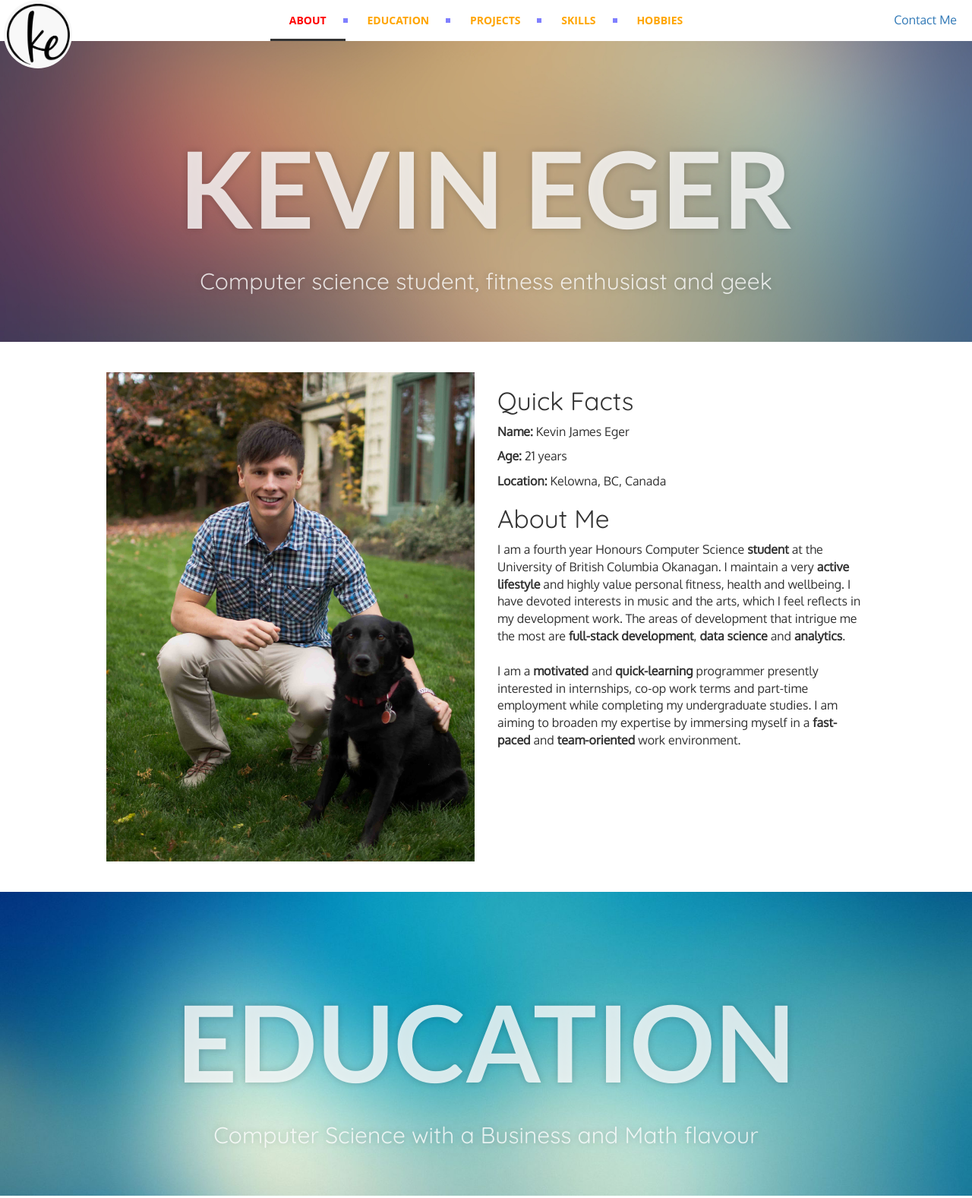
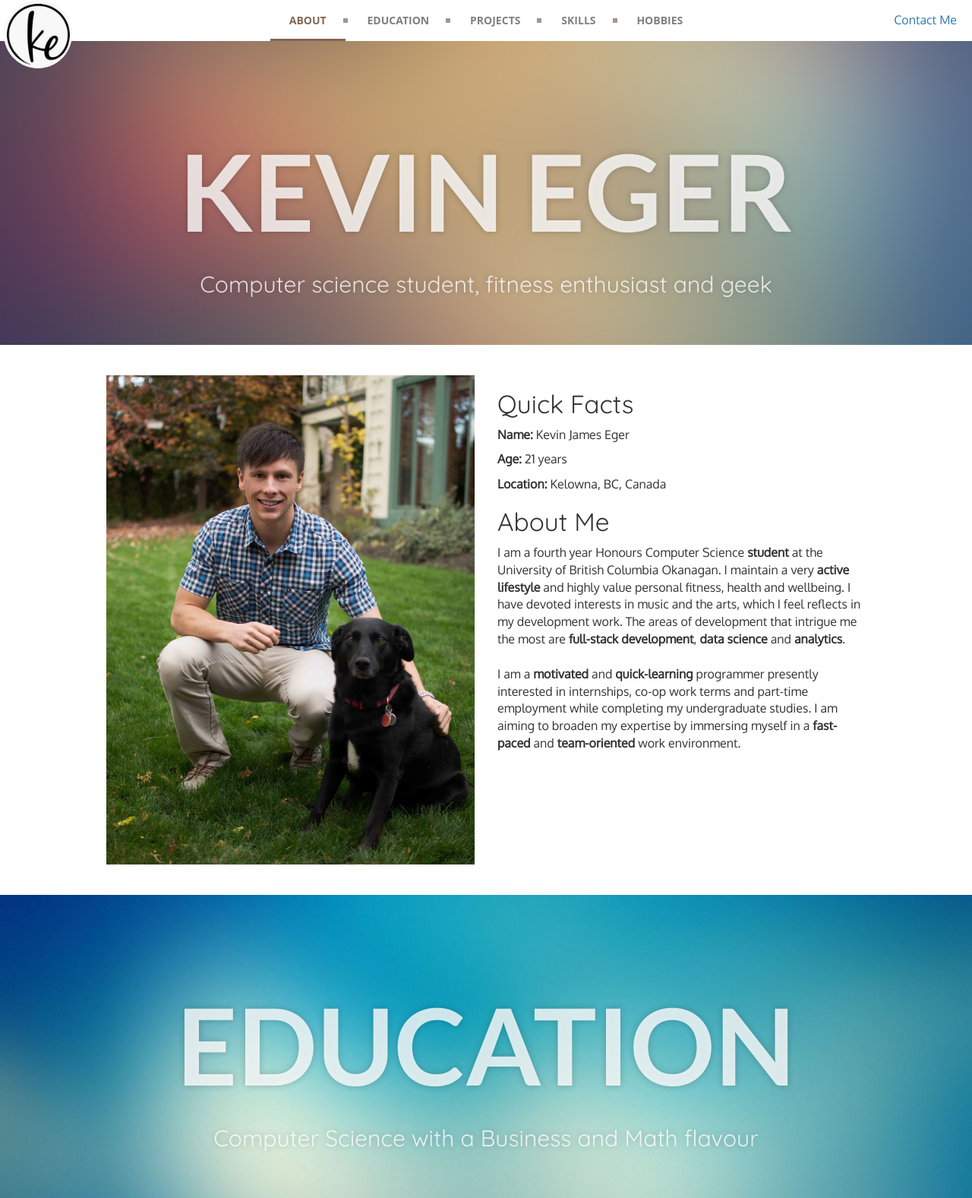
Before and after one commit to kevineger/portfolio, a PHP site: page / in a window 1280 px wide. Shown: the top 1577 px of the page at 76% size. Run offline with PHP 8.4, Linux system fonts and the light colour scheme; some libraries are stand-ins or nearby versions.

Commit message:
Styles new navbar

```diff
--- a/assets/css/nav.css
+++ b/assets/css/nav.css
@@ -32,7 +32,7 @@
   text-align: center;
 }
 #topnav ul li a {
-  color: orange;
+  color: gray;
   text-decoration: none;
   display: block;
   padding: 20px 25px;
@@ -50,6 +50,21 @@
 #topnav ul li a:hover {
   color: #333333;
 }
+#topnav ul li a.about:after, #topnav ul li a.about:before {
+  background: #816856;
+}
+#topnav ul li a.education:after, #topnav ul li a.education:before {
+  background: #0989B8;
+}
+#topnav ul li a.projects:after, #topnav ul li a.projects:before {
+  background: #7F2237;
+}
+#topnav ul li a.skills:after, #topnav ul li a.skills:before {
+  background: #743F2F;
+}
+#topnav ul li a.hobbies:after, #topnav ul li a.hobbies:before {
+  background: #599A5A;
+}
 #topnav ul li a:after {
   content: "";
   display: block;
@@ -58,8 +73,8 @@
   top: 24px;
   height: 6px;
   width: 6px;
-  background: blue;
-  opacity: .5;
+  background: black;
+  opacity: .7;
 }
 #topnav ul li a:before {
   content: "";
@@ -69,7 +84,7 @@
   bottom: 0;
   height: 3px;
   width: 0;
-  background: #333333;
+  background: red;
   -webkit-transition: width .25s;
   -moz-transition: width .25s;
   -ms-transition: width .25s;
@@ -82,6 +97,21 @@
 }
 #topnav ul li a.active {
   color: red;
+}
+#topnav ul li a.about.active {
+  color: #816856;
+}
+#topnav ul li a.education.active {
+  color: #0989B8;
+}
+#topnav ul li a.projects.active {
+  color: #7F2237;
+}
+#topnav ul li a.skills.active {
+  color: #743F2F;
+}
+#topnav ul li a.hobbies.active {
+  color: #599A5A;
 }
 #topnav ul li a.active:before {
   width: 100%;
--- a/content/about.html
+++ b/content/about.html
@@ -1,4 +1,4 @@
-<div id="aboutMe" class="wrapper active" style="padding-top:50px;">
+<div id="about" class="wrapper active" style="padding-top:34px;">
 	<section class="module parallax parallax-1">
 		<div class="content-container">
 			<h1>Kevin Eger</h1>
--- a/index.php
+++ b/index.php
@@ -27,7 +27,7 @@
 	      <link href='http://fonts.googleapis.com/css?family=Lato:400,700,900' rel='stylesheet' type='text/css'>
 	  </head>
 	  <body>
-	  	<a href="#aboutMe">
+	  	<a href="#about">
 	  		<div class="logo-container">
 	  			<img src="images/ke_logo.png" class="logo">
 	  		</div>
@@ -36,35 +36,10 @@
 	  		<div class="contact-container">
 	  			<a href="mailto:egerkevinjames@gmail.com"><p>Contact Me</p></a>
 	  		</div>
-	  	</a>
-
-	  	<!-- <nav class="navbar navbar-default navbar-fixed-top" role="navigation">
-	  		<div class="container-fluid">
-	  			Brand and toggle get grouped for better mobile display
-	  			<div class="navbar-header">
-	  				<button type="button" class="navbar-toggle collapsed" data-toggle="collapse" data-target="#bs-example-navbar-collapse-1">
-	  					<span class="sr-only">Toggle navigation</span>
-	  					<span class="icon-bar"></span>
-	  					<span class="icon-bar"></span>
-	  					<span class="icon-bar"></span>
-	  				</button>
-	  			</div>
-
-	  			<div class="collapse navbar-collapse" id="bs-example-navbar-collapse-1">
-	  				<ul class="nav navbar-nav">
-	  					<li><a href="#aboutMe" class="active">About Me</a></li>
-	  					<li><a href="#education">Education</a></li>
-	  					<li><a href="#projects">Projects</a></li>
-	  					<li><a href="#skills">My Skills</a> </li>
-	  					<li><a href="#hobbies">Hobbies</a></li>
-	  				</ul>
-	  			</div>
-	  		</div>
-	  	</nav> -->
-
+	  	</a>=
 	  	<nav id="topnav" class="navbar-fixed-top">
 	  		<ul>
-	  			<li><a href="#aboutMe" class="active">About</a></li>
+	  			<li><a href="#about" class="active">About</a></li>
 	  			<li><a href="#education">Education</a></li>
 	  			<li><a href="#projects">Projects</a></li>
 	  			<li><a href="#skills">Skills</a> </li>
@@ -90,6 +65,7 @@
 	  	<script type="text/javascript" src="https://code.jquery.com/jquery-2.1.4.min.js"></script>
 
 	  	<script type="text/javascript">
+	  		// Corret the active states of the navbar on scroll and click
 	  		var sections = $('.wrapper')
 	  		, nav = $('nav')
 	  		, nav_height = nav.outerHeight();
@@ -107,12 +83,31 @@
 
 	  					$(this).addClass('active');
 	  					nav.find('a[href="#'+$(this).attr('id')+'"]').addClass('active');
+
+	  					// Toggle the box separator colours depending on page
+	  					switch($(this).attr('id')){
+	  						case 'about':
+	  							nav.find('a').removeClass('education projects skills hobbies').addClass('about');
+	  							break;
+	  						case 'education':
+	  							nav.find('a').removeClass('about projects skills hobbies').addClass('education');
+	  							break;
+	  						case 'projects':
+	  							nav.find('a').removeClass('about education skills hobbies').addClass('projects');
+	  							break;
+	  						case 'skills':
+	  							nav.find('a').removeClass('about education projects hobbies').addClass('skills');
+	  							break;
+	  						case 'hobbies':
+	  							nav.find('a').removeClass('about education projects skills').addClass('hobbies');
+	  							break;
+	  					}
 	  				}
 	  			});
 	  		});
+	  		// Smooth scroll between sections
 	  		nav.find('a').on('click', function () {
 	  			var $el = $(this)
-	  			console.log($el)
 	  			, id = $el.attr('href');
 
 	  			$('html, body').animate({
@@ -121,6 +116,8 @@
 
 	  			return false;
 	  		});
+	  		// Toggle colours of separating blocks in navbar
+
 	  	</script>
 	  </body>
 	  </html>
```
